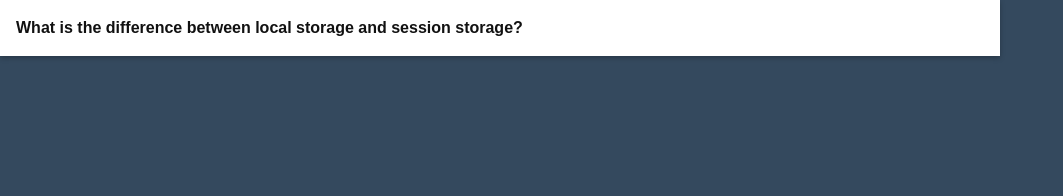
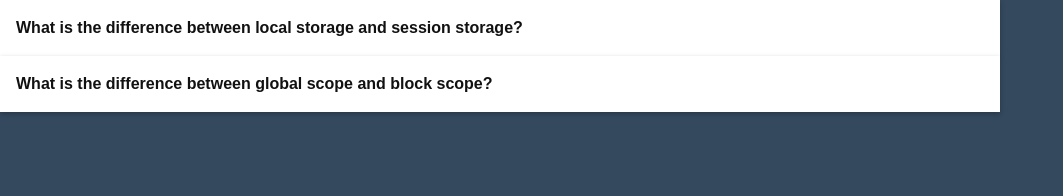
Before and after one commit to mdrayhan1/assignment-7, a plain HTML site: page blog.html in a window 1280 px wide. Shown: the whole page, without its empty margins (0-1063 px from the left). Drawn offline with Linux system fonts and the light colour scheme.

Commit message:
added  second  question

```diff
--- a/blog.html
+++ b/blog.html
@@ -24,3 +24,16 @@
           </div>
         </div>
       </div>
+      <div class="accordian-item">
+        <div class="accordian-item-header">
+          What is the difference between global scope and block scope?
+        </div>
+        <div class="accordian-item-body">
+          <div class="accordian-item-body-content">
+            In a browser environment, the global scope is controlled by the
+            window object while in Node. js, it's controlled by the global
+            object. Block scopes are what you get when you use if statements,
+            for statements, and the like.
+          </div>
+        </div>
+      </div>
```
